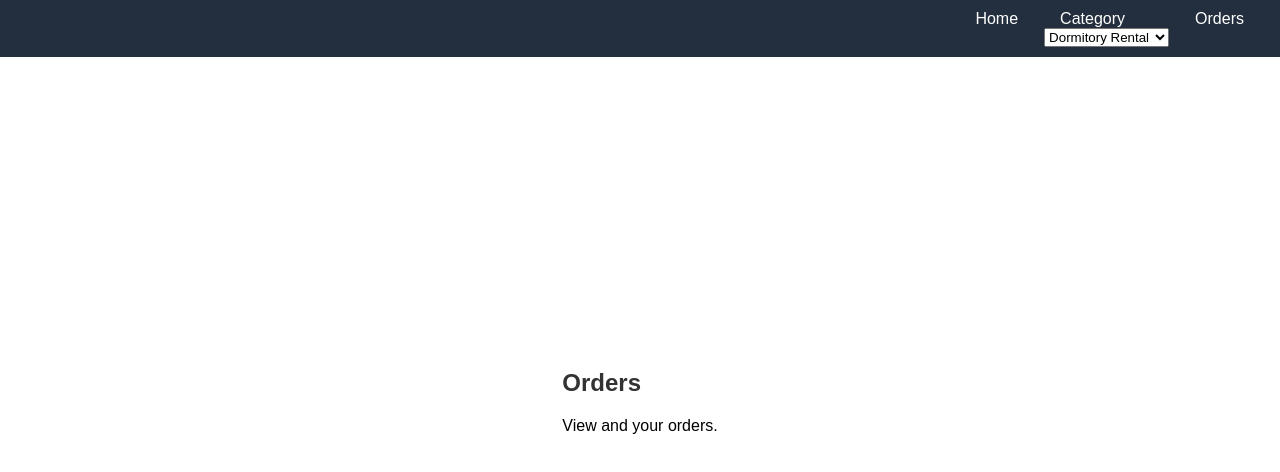
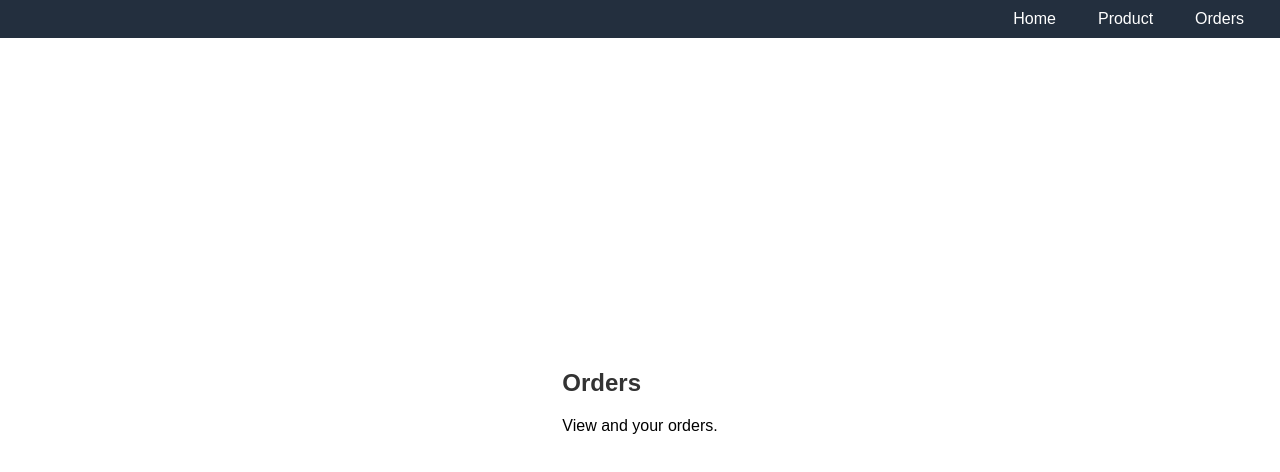
Before and after one commit to nylRmon/Web-Dev-Proj, a React (Create React App) app in the folder webdevproj/: page /orders in a window 1280 px wide. Both pictures are taken after typing "name@example.com", "Sample123" into the empty fields and a click on the button "Login". Shown: the top 472 px of the page. Built offline with nearby package versions, Linux system fonts and the light colour scheme.

Commit message:
Revert Changes of Forum.js

```diff
--- a/webdevproj/src/Forum.js
+++ b/webdevproj/src/Forum.js
@@ -6,14 +6,8 @@ import ForumOrders from "./ForumOrders";
 import { Category } from "@material-ui/icons";
 
 const Forum = ({ user }) => {
-    const navigate = useNavigate();
-    const { id } = useParams();
-    const {selectedCategory, setSelectedCategory} = useState("Dormitory Rental");
-
-    const handleCategoryChange = (Category) => {
-      setSelectedCategory(Category);
-    }
-
+  const navigate = useNavigate();
+  const { id } = useParams();
 
     return (
       <div>
@@ -23,18 +17,7 @@ const Forum = ({ user }) => {
               <Link to="/">Home</Link>
             </li>
             <li>
-              <Link to="/products">Category</Link>
-              <div>
-                <select
-                  value={selectedCategory}
-                  onChange={(e) => handleCategoryChange(e.target.value)}
-                >
-                  <option value="Dormitory Rental">Dormitory Rental</option>
-                  <option value="Computer & Tech">Computer & Tech</option>
-                  <option value="Food & Drinks">Food & Drinks</option>
-                  <option value="Free Items">Free Items</option>
-              </select>
-              </div>
+              <Link to="/products">Product</Link>
             </li>
             <li>
               <Link to="/orders">Orders</Link>
@@ -44,10 +27,7 @@ const Forum = ({ user }) => {
 
         <Routes>
           <Route path="/" element={<ForumHome user={user} />} />
-          <Route
-            path="/products"
-            element={<ForumProducts category={selectedCategory} />}
-          />
+          <Route path="/products" element={<ForumProducts />} />
           <Route path="/orders" element={<ForumOrders />} />
         </Routes>
       </div>
```
